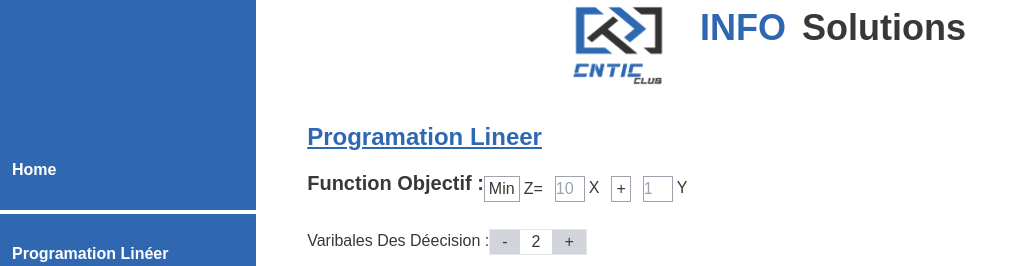
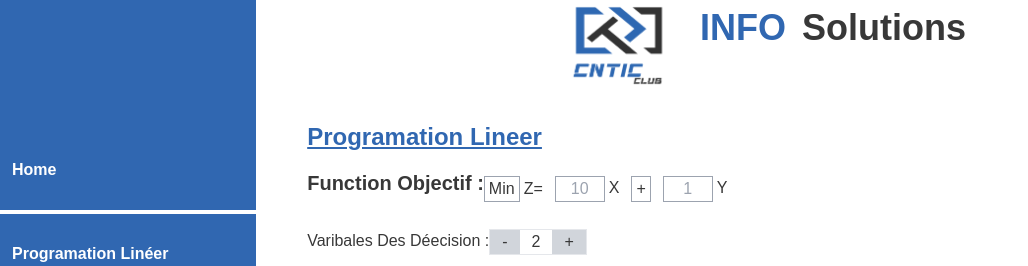
Before and after one commit to imadbenmadi/InfoSolutions, a React (Vite) app: page /PL in a window 1280 px wide. Shown: the top 266 px of the page, without its empty margins (0-1028 px from the left). Built offline with nearby package versions, Linux system fonts and the light colour scheme.

Commit message:
Contraint input handling

```diff
--- a/src/Components/PL Components/Containts.jsx
+++ b/src/Components/PL Components/Containts.jsx
@@ -3,6 +3,7 @@ import { usePLContext } from "../Apps/PLcontext";
 
 export default function Containts() {
     const { Contraints, SetConstraints } = usePLContext();
+
     const [constraints, setConstraints] = useState([]);
     const [selectOpen, setSelectOpen] = useState({
         PlusMinus: false,
@@ -68,6 +69,8 @@ export default function Containts() {
     };
 
     const handleInputChange = (index, field, value) => {
+    // Input validation condition
+    if (/^-?\d*\.?\d*$/.test(value) || value === "") {
         // Update the specific field for the given constraint
         const updatedConstraints = [...constraints];
         updatedConstraints[index] = {
@@ -75,10 +78,17 @@ export default function Containts() {
             [field]: value,
         };
 
+        // Update the local state with the modified constraints
         setConstraints(updatedConstraints);
-        // Update the constraints array in the context
+
+        // Update the constraints array in the context (global state)
         SetConstraints(updatedConstraints);
-    };
+    } else {
+        // Handle invalid input, perhaps show an error message or take appropriate action
+        console.error("Invalid input. Please enter a valid numeric value.");
+    }
+};
+
 
     return (
         <div>
--- a/src/Components/PL Components/Function_Objectif.jsx
+++ b/src/Components/PL Components/Function_Objectif.jsx
@@ -81,6 +81,7 @@ export default function Function_Objectif() {
 
     return (
         <>
+            {/* Fonction Objectif */}
             <div className=" md:flex">
                 <div
                     className="text-xl font-semibold
@@ -89,6 +90,7 @@ export default function Function_Objectif() {
                     Function Objectif :
                 </div>
                 <div className="flex items-center gap-3 text">
+                    {/* Max z =  */}
                     <div className="flex items-center gap-1">
                         <div
                             onClick={() => toggleSelect("MinMax")}
@@ -116,10 +118,10 @@ export default function Function_Objectif() {
                         </div>
                         <div>Z= </div>
                     </div>
-
+                    {/* a x */}
                     <div className="flex gap-1">
                         <input
-                            className="border border-gray-400 w-[30px]"
+                            className="border border-gray-400 w-[50px] text-center"
                             type="text"
                             id="numberInput"
                             name="numberInput"
@@ -129,6 +131,7 @@ export default function Function_Objectif() {
                         />
                         <div>X</div>
                     </div>
+                    {/* Operatore */}
                     <div className="flex gap-1">
                         <div
                             onClick={() => toggleSelect("PlusMinus")}
@@ -155,9 +158,10 @@ export default function Function_Objectif() {
                             )}
                         </div>
                     </div>
+                    {/* a y*/}
                     <div className="flex gap-1">
                         <input
-                            className="border border-gray-400 w-[30px]"
+                            className="border border-gray-400 w-[50px] text-center"
                             type="text"
                             id="numberInput"
                             name="numberInput"
```
Also changed, not shown: src/Router.jsx (line endings or trailing spaces), src/assets/Screenshot_2023-12-09_142449-removebg-preview.png (added).
